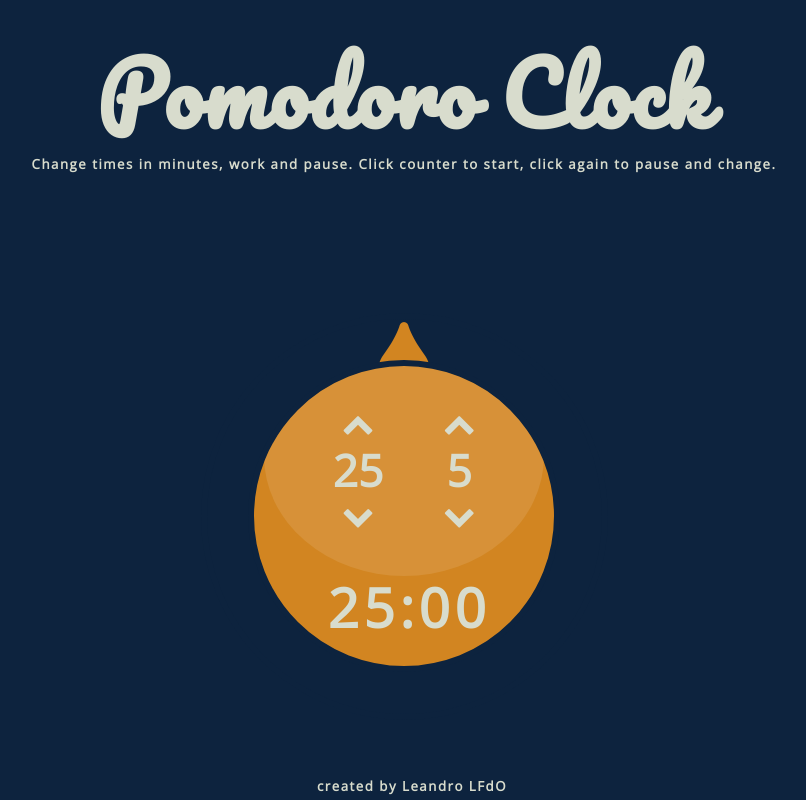
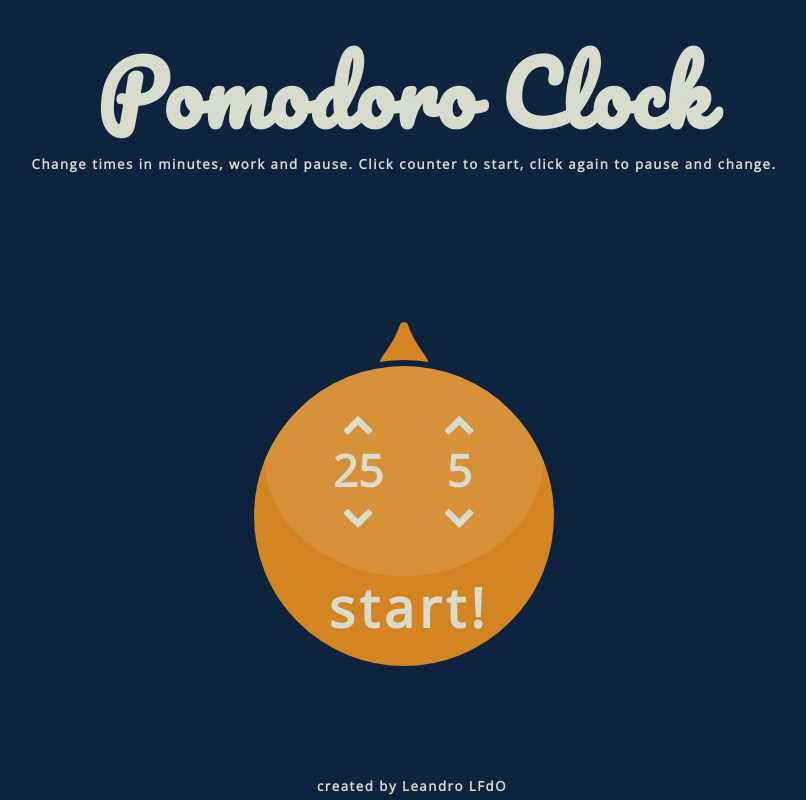
Before and after one commit to lfdo20/pomodoropwa, a plain HTML site: page index.html in a window 1280 px wide. Shown: the whole page, without its empty margins (236-1042 px from the left). Drawn offline with nearby package versions, Linux system fonts and the light colour scheme.

Commit message:
v1.31 - Initial Start

```diff
--- a/index.html
+++ b/index.html
@@ -47,7 +47,7 @@
         </div>
       </div>
       <div class="display">
-        <h1 class="counter">25:00</h1>
+        <h1 class="counter">start!</h1>
       </div>
 
     </div>
```
